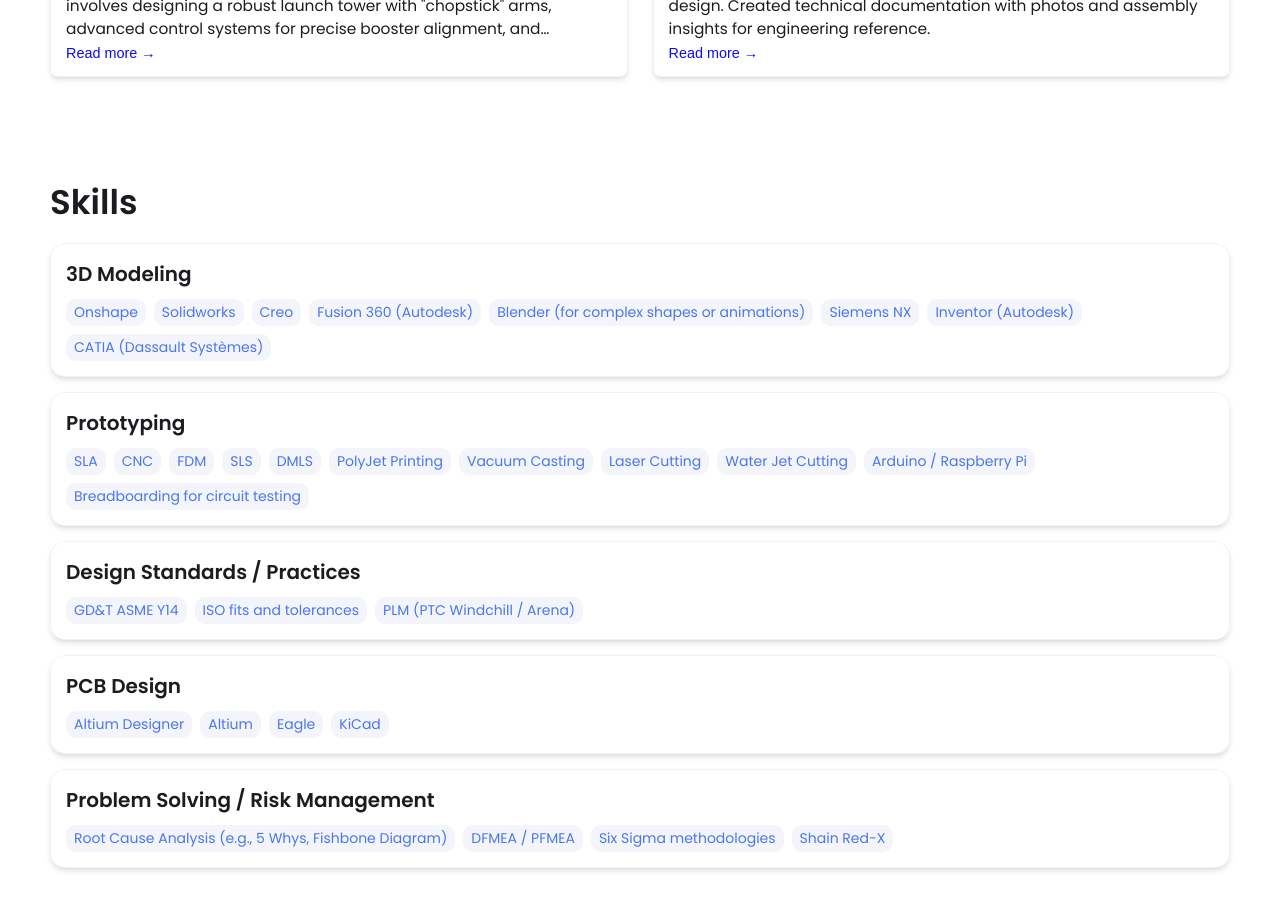
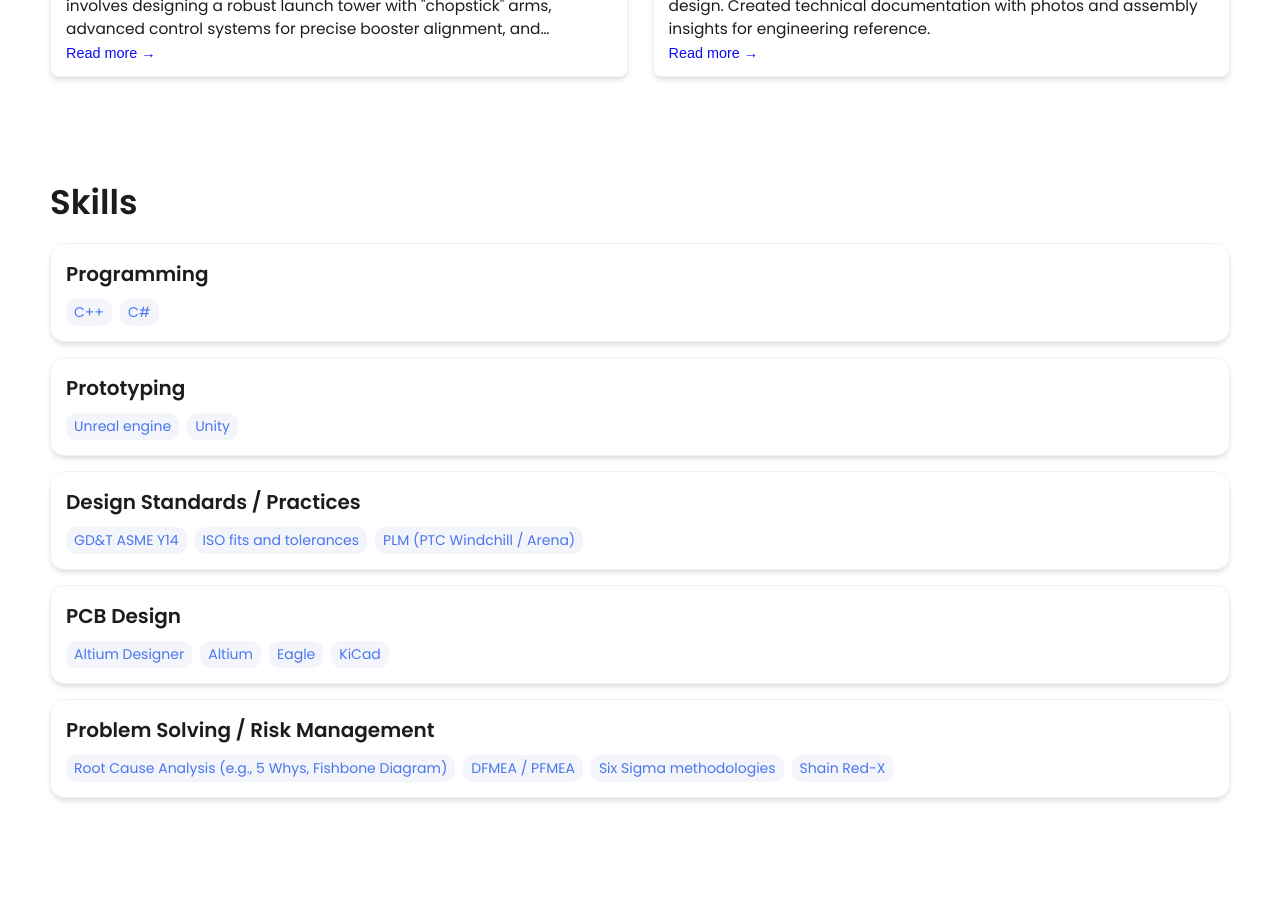
Before and after one commit to dfardev/dfardev.github.io, a Jekyll site: the page built from index.html, in a window 1280 px wide and 900 px high, scrolled down 1543 px. Built offline with Jekyll 4.4.1, drawn with Linux system fonts in a browser that asks for light colours.

Commit message:
Update _config.yml

```diff
--- a/_config.yml
+++ b/_config.yml
@@ -33,7 +33,7 @@
 
 # Link your resume
 # You can place your resume in assets/resume/{resume file.pdf} or add external link such as pdf saved in google drive
-resume-url: Resume.pdf #https://drive.google.com/file/d/13Z3duVzh-gguPU5r03oJVEE6rV9rd3DS/view?usp=sharing
+resume-url: assets/pdf/Resume.pdf #https://drive.google.com/file/d/13Z3duVzh-gguPU5r03oJVEE6rV9rd3DS/view?usp=sharing
 
 
 # Set up external links - this will show up as small icons next to your name.
@@ -41,7 +41,7 @@
 external-links:    # input only your own url slug. The icons with missing entries will not appear.
   linkedin: test    # https://www.linkedin.com/in/donovan-farar-dev
   github: leea12    # https://github.com/dfardev
-  stackoverflow: test      # https://stackoverflow.com/users/{your url slug}
+  stackoverflow:       # https://stackoverflow.com/users/{your url slug}
   medium:            # https://medium.com/@{your url slug}
   x-twitter:   # https://x.com/{your url slug}
   threads:            # https://threads.net/@{your url slug}
@@ -53,29 +53,14 @@
 
 # Skills Section - Add the list of your Skills by categories/tools. The indentation for each level needs to be precise.
 skills:
-  - category: 3D Modeling
+  - category: Programming
     tools:
-    - Onshape
-    - Solidworks
-    - Creo
-    - Fusion 360 (Autodesk)
-    - Blender (for complex shapes or animations)
-    - Siemens NX
-    - Inventor (Autodesk)
-    - CATIA (Dassault Systèmes)
+    - C++
+    - C#
   - category: Prototyping
     tools:
-    - SLA
-    - CNC
-    - FDM
-    - SLS
-    - DMLS
-    - PolyJet Printing
-    - Vacuum Casting
-    - Laser Cutting
-    - Water Jet Cutting
-    - Arduino / Raspberry Pi
-    - Breadboarding for circuit testing
+    - Unreal engine
+    - Unity
   - category: Design Standards / Practices
     tools:
     - GD&T ASME Y14
```
